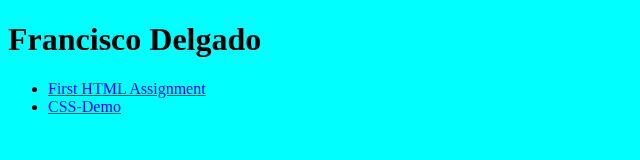
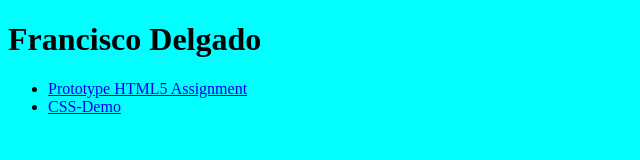
Before and after one commit to Francisco0422/ifsc-11003-web-technologies, a plain HTML site: page index.html in a window 1280 px wide. Shown: the full height of the page, 0-640 px from the left. Drawn offline with Linux system fonts and the light colour scheme.

Commit message:
eddited assignment name

```diff
--- a/index.html
+++ b/index.html
@@ -11,7 +11,7 @@
   <h1>Francisco Delgado</h1>
   <nav>
     <ul>
-        <li><a href="prototype/index.html">First HTML Assignment</a></li>
+        <li><a href="prototype/index.html">Prototype HTML5 Assignment</a></li>
         <li><a href="css-demo/index.html">CSS-Demo</a></li>
     </ul>
   </nav>
```
